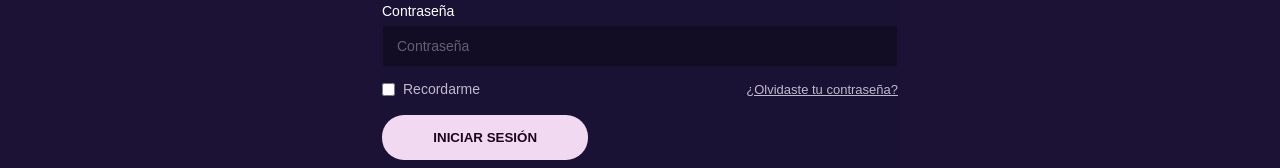
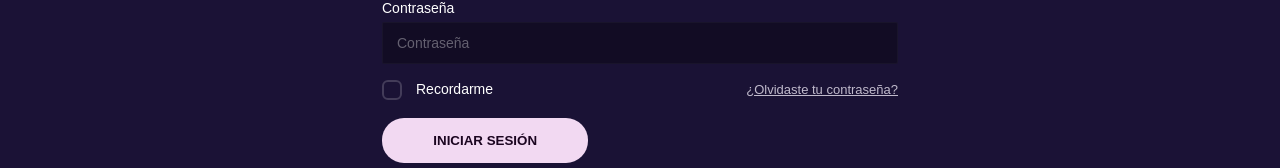
Before and after one commit to Juansecu/DevTalles-Community-Blog, an Angular app in the folder frontend/: page /login in a window 1280 px wide. Shown: the part 436-604 px from the top of the page. Built offline with nearby package versions, Linux system fonts and the light colour scheme.

Commit message:
REFACTOR - Add routerLink instead of using href attribute & add custom checlbox

```diff
--- a/frontend/src/app/pages/login/login.html
+++ b/frontend/src/app/pages/login/login.html
@@ -33,14 +33,19 @@
         </label>
 
         <div class="form-row">
-          <label class="remember"> <input type="checkbox" /> Recordarme </label>
+          <label class="remember">
+            <input type="checkbox" id="remember-checkbox" />
+            <span class="checkbox-custom" aria-hidden="true"></span>
+            <span class="remember-text">Recordarme</span>
+          </label>
           <a class="forgot" href="#">¿Olvidaste tu contraseña?</a>
         </div>
 
         <button class="btn btn-primary" type="submit">INICIAR SESIÓN</button>
 
         <p class="signup">
-          ¿Aún no tienes tu cuenta de DevTalles? <a href="#">Crea tu cuenta</a>
+          ¿Aún no tienes tu cuenta de DevTalles?
+          <a routerLink="/register">Crea tu cuenta</a>
         </p>
       </form>
     </main>
--- a/frontend/src/app/pages/login/login.scss
+++ b/frontend/src/app/pages/login/login.scss
@@ -126,6 +126,42 @@ $input-bg: #120c24;
   align-items: center;
   gap: 8px;
 }
+
+/* Custom checkbox styling (same as register) */
+.remember {
+  position: relative;
+}
+.remember input[type='checkbox'] {
+  width: 16px;
+  height: 16px;
+  opacity: 0;
+  position: absolute;
+}
+.checkbox-custom {
+  width: 20px;
+  height: 20px;
+  border-radius: 6px;
+  background: transparent;
+  border: 2px solid rgba(255, 255, 255, 0.18);
+  display: inline-block;
+  flex: 0 0 20px;
+  margin-top: 2px;
+}
+.remember input[type='checkbox']:checked + .checkbox-custom {
+  background: linear-gradient(180deg, #4aa0ff, #1677ff);
+  border-color: transparent;
+}
+.remember input[type='checkbox']:checked + .checkbox-custom:after {
+  content: '\2713';
+  color: white;
+  font-size: 13px;
+  display: block;
+  text-align: center;
+  line-height: 18px;
+}
+.remember-text {
+  margin-left: 6px;
+}
 .forgot {
   color: $muted;
   font-size: 13px;
--- a/frontend/src/app/pages/login/login.ts
+++ b/frontend/src/app/pages/login/login.ts
@@ -1,9 +1,11 @@
 import { Component } from '@angular/core';
+import { RouterLink } from '@angular/router';
 
 @Component({
   selector: 'app-login',
   templateUrl: './login.html',
-  styleUrls: ['./login.scss']
+  styleUrls: ['./login.scss'],
+  imports: [RouterLink]
 })
 export class LoginComponent {
   constructor() {
```
